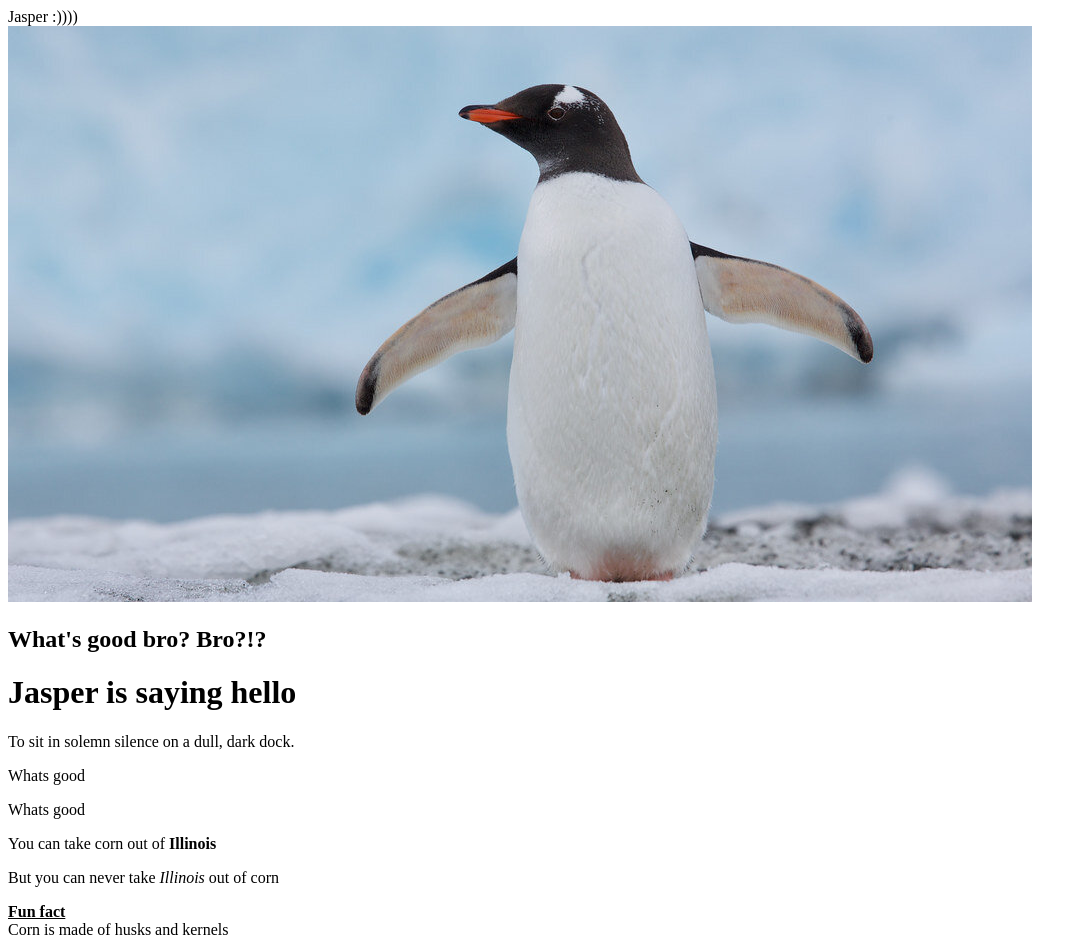
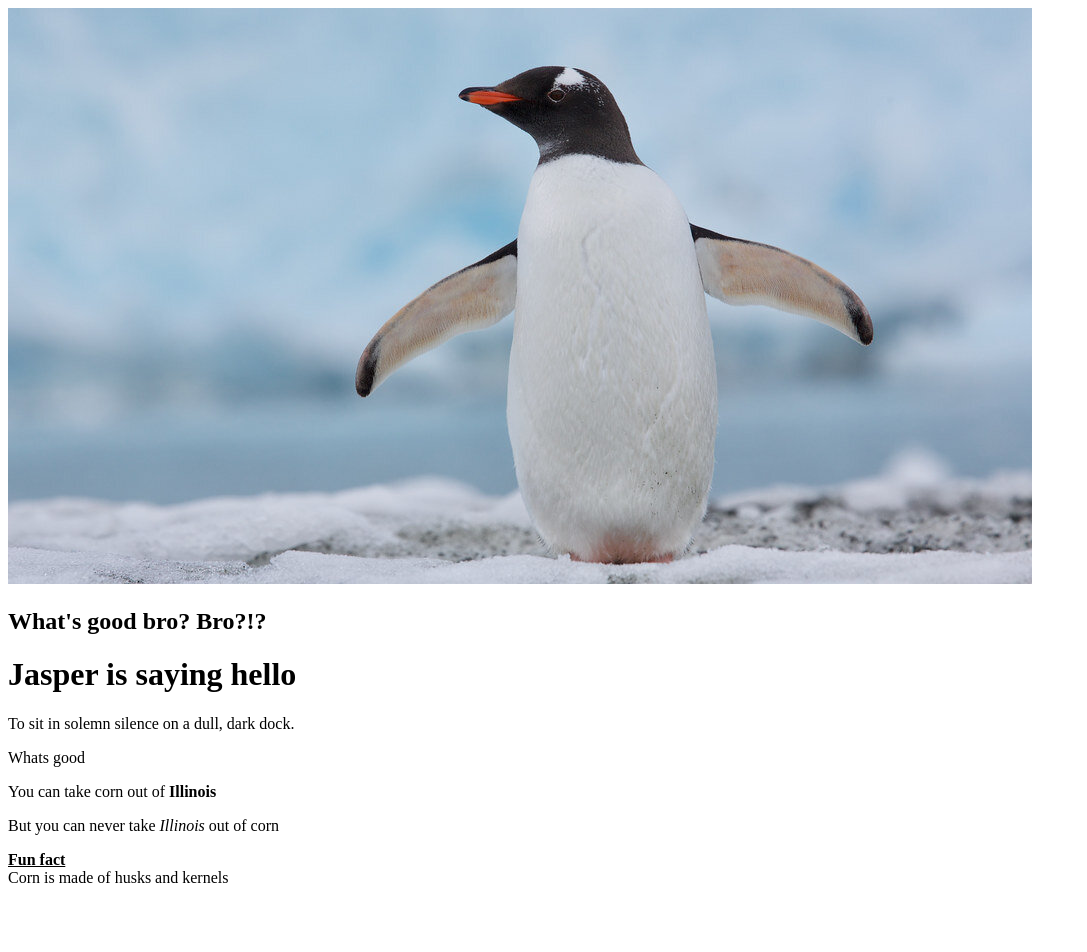
Before and after one commit to jasbirdie/week1, a Next.js app: page / in a window 1280 px wide. Shown: the top 952 px of the page, without its empty margins (0-1087 px from the left). After the commit the page ends 903 px from the top, so only its background shows below. Built offline with nearby package versions, Linux system fonts and the light colour scheme.

Commit message:
fix stuff

```diff
--- a/pages/index.tsx
+++ b/pages/index.tsx
@@ -15,16 +15,13 @@ export default function Index() {
             <div id="center-all">
             <div id="container">
 
-            <span>Jasper :)))) </span>
-
                 <div id="top-section">          <a href="https://tsl.news">  <img src="/studying-penguin-poo-t.jpg" id="template"/> </a>
                 <h2> What's good bro? Bro?!? </h2>
                 </div>
             <div id="body">
             <h1>Jasper is saying hello</h1>
             <p>To sit in solemn silence on a dull, dark dock.</p>
-            <p className="thin">Whats good</p>
-            <p class="bolder">Whats good</p></div>
+            <p className="thin">Whats good</p></div>
             </div>
             <div className="project-box">
                 <p>You can take corn out of <b>Illinois</b></p>
```
